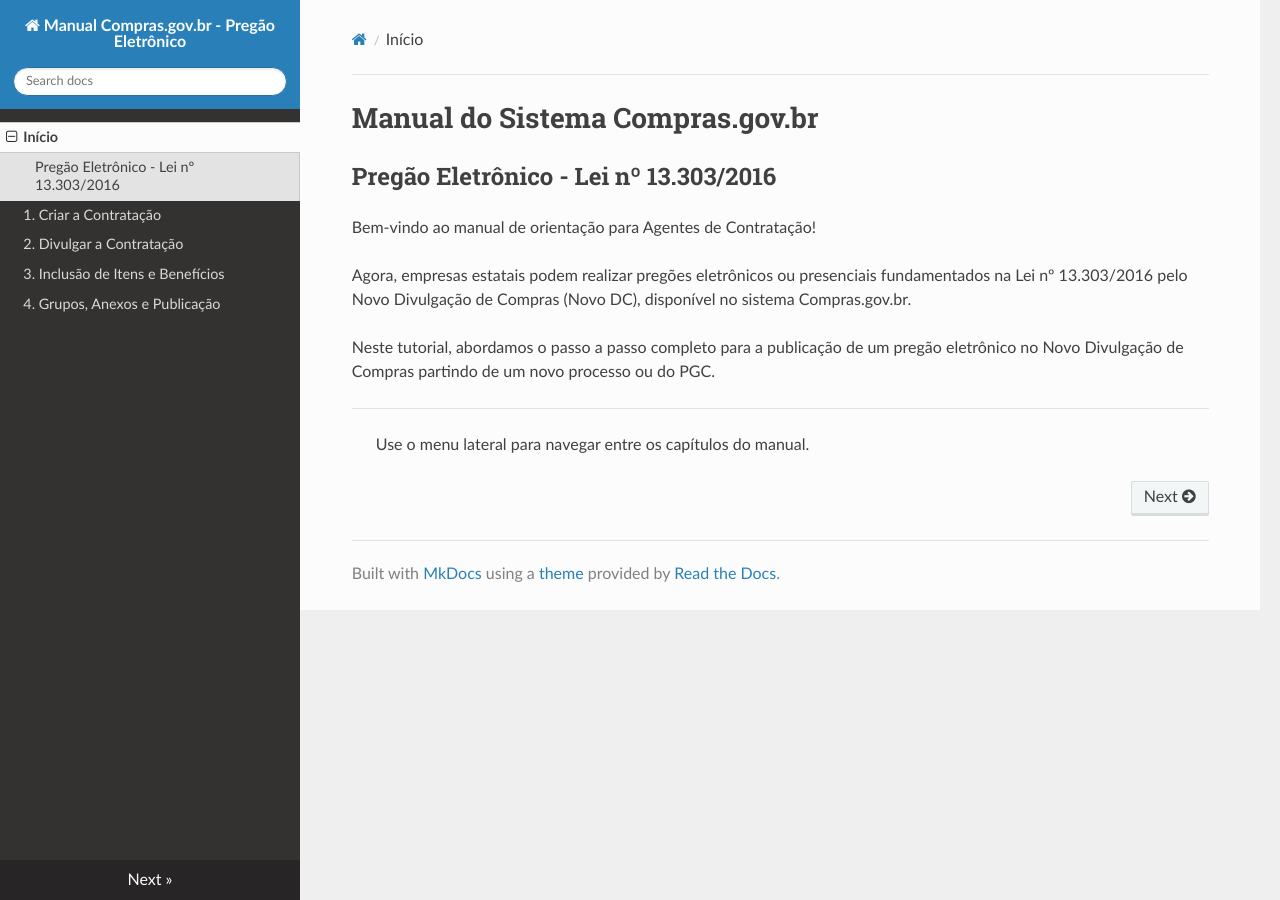
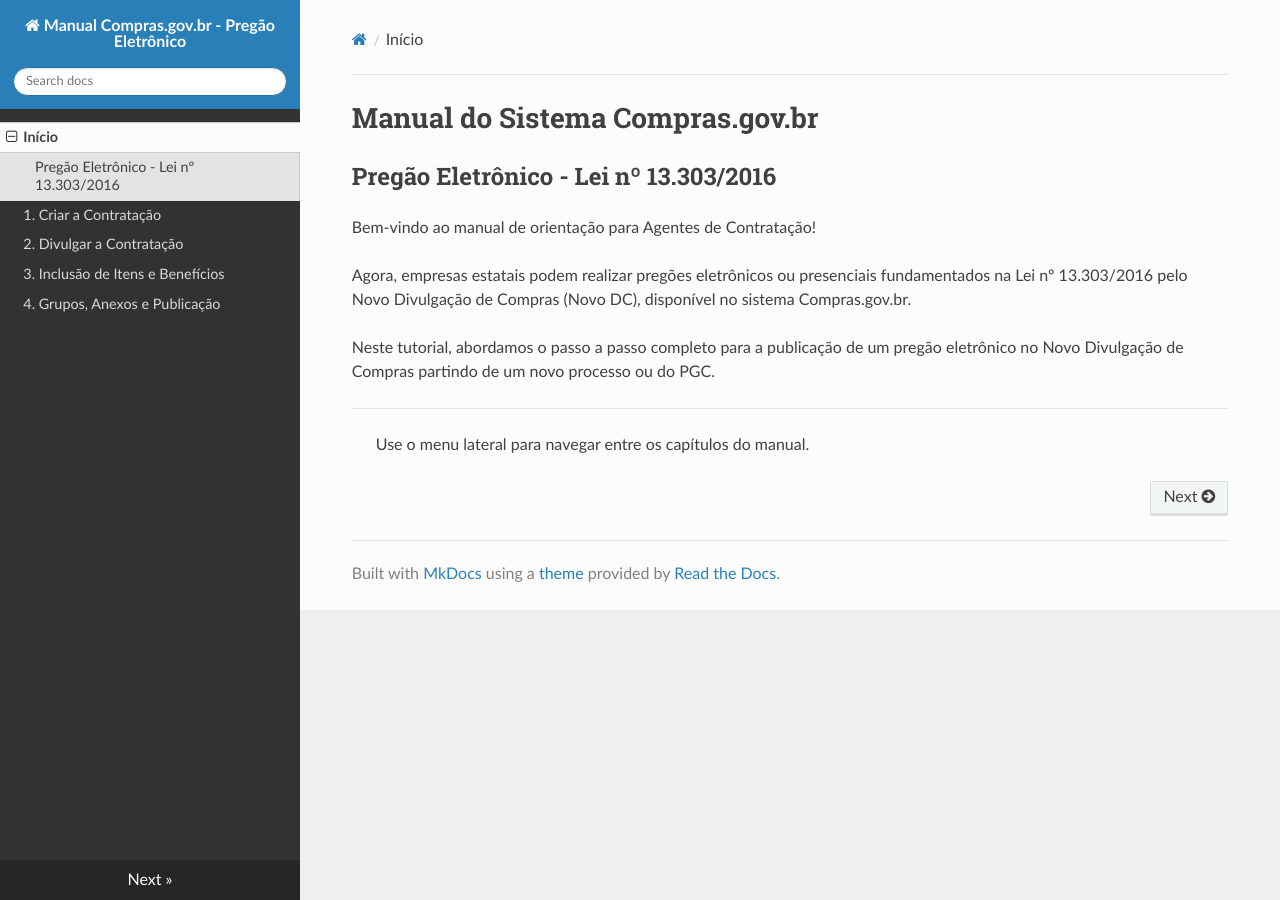
Before and after one commit to emilix10-bit/manual-compras-pregao, an MkDocs documentation site: the page built from docs/index.md, in a window 1280 px wide. Built offline with MkDocs 1.6.1, drawn with Linux system fonts in a browser that asks for light colours; nearby versions of some CDN libraries.

Commit message:
Update custom.css

```diff
--- a/docs/custom.css
+++ b/docs/custom.css
@@ -1,4 +1,4 @@
 /* Remove o limite de 800px e expande o manual na tela */
 .wy-nav-content {
-    max-width: 98% !important;
+    max-width: 100% !important;
 }
```
